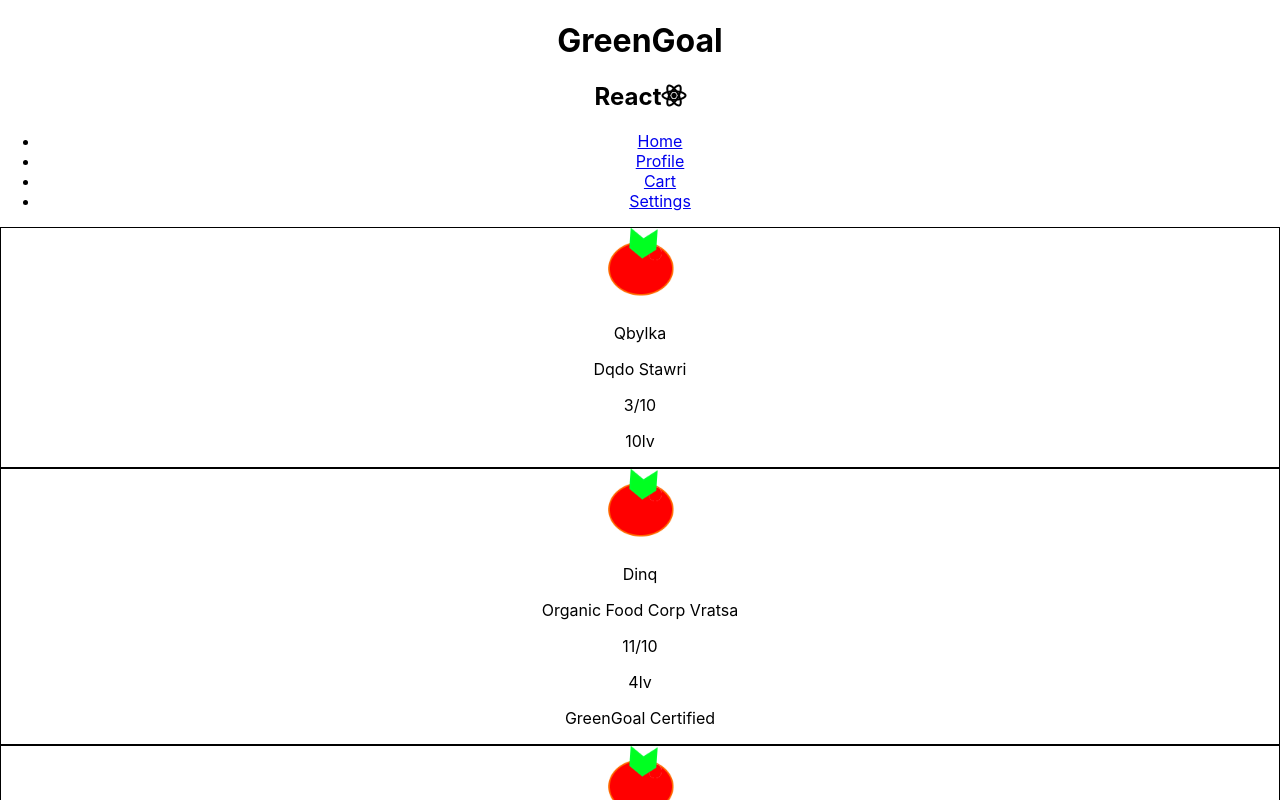
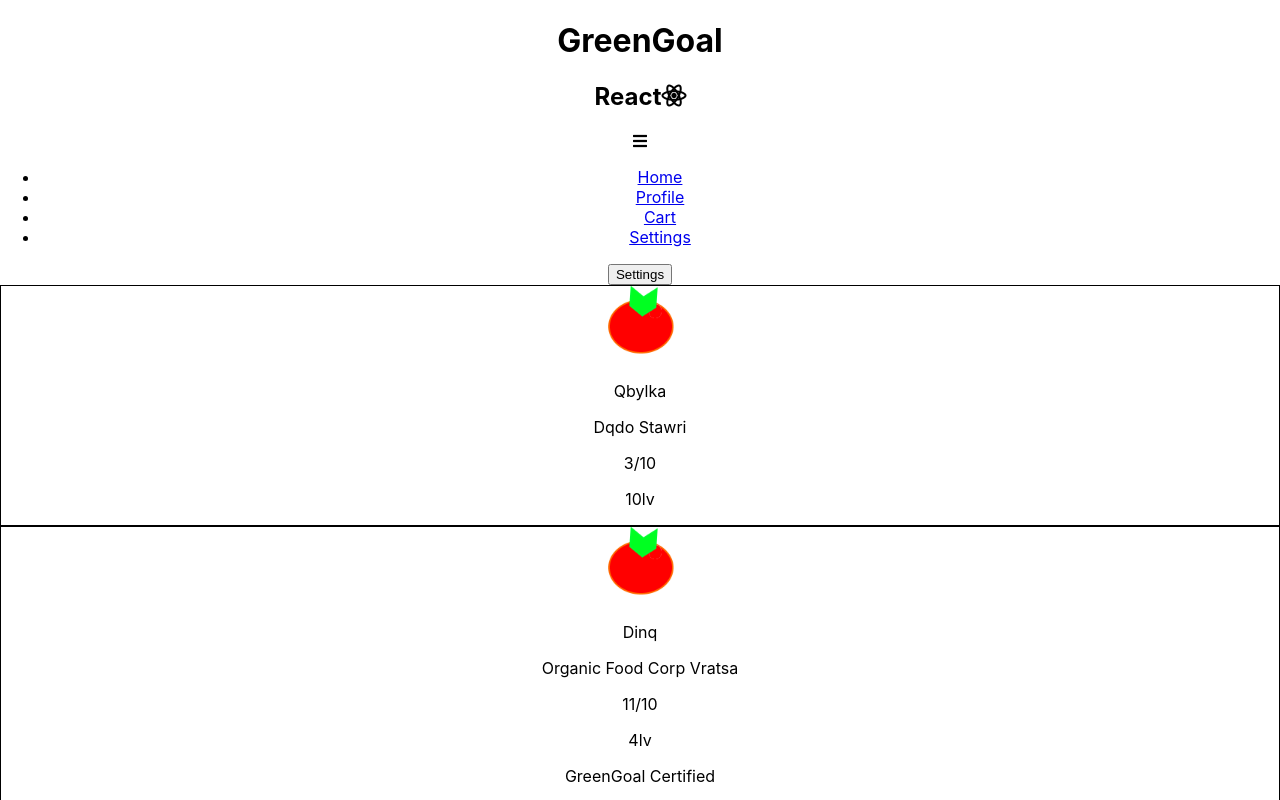
Before and after one commit to ZariProjects/Hack_Tues_GG, a React (Create React App) app in the folder green_goal/: page / in a window 1280 px wide. Shown: the top 800 px of the page. Built offline with nearby package versions, Linux system fonts and the light colour scheme.

Commit message:
complete navbar
От към бекенд всичко му е готово, остава да се направи фронтенд и ще е топ

```diff
--- a/green_goal/src/components/Button/Button.js
+++ b/green_goal/src/components/Button/Button.js
@@ -0,0 +1,32 @@
+import React from 'react'
+import './Button.css'
+
+const STYLES = [
+    'btn--primary',
+    'btn--outline'
+]
+
+const SIZES = [
+    'btn--medium',
+    'btn--large'
+]
+
+export const Button = ({
+    children,
+    type,
+    onClick,
+    buttonStyle,
+    buttonSize
+}) => {
+    const checkButtonStyle = STYLES.includes(buttonStyle) ? buttonStyle : STYLES[0]
+
+    const checkButtonSize = SIZES.includes(buttonSize) ? buttonSize : SIZES[0]
+
+    return(
+        <button className={`btn ${checkButtonStyle} ${checkButtonSize}`} onClick={onClick}
+        type={type}>
+            {children}
+        </button>
+    )
+}
+//За фронтендърите, пича и тук написа фронтенда, но вие може да го промените и да го направите по-як или да напишете съвсем различен
--- a/green_goal/src/components/NavigationBar/NavigationBar.js
+++ b/green_goal/src/components/NavigationBar/NavigationBar.js
@@ -1,16 +1,23 @@
 import React, { Component } from 'react';
-import {MenuItems} from "./MenuItems"
+import {MenuItems} from './MenuItems'
+import { Button } from '../Button/Button'
 import './NavigationBar.css'
 
 class Navbar extends Component {
+    state = { clicked: false}
+
+    handleClick = () => {
+        this.setState({clicked: !this.state.clicked})
+    }
+
     render() {
         return(
             <nav className = "NavbarItems">
                 <h1 className="navbar-logo">React<i className="fab fa-react"></i></h1>
-                <div className="menu-icon">
-
+                <div className="menu-icon" onClick={this.handleClick}>
+                    <i className={this.state.clicked ? 'fas fa-times' : 'fas fa-bars'}></i>
                 </div>
-                <ul>
+                <ul className={this.state.clicked ? 'nav-menu active' : 'nav-menu'}>
                     {MenuItems.map((item,index) => {
                         return (
                             <li key = {index}>
@@ -23,6 +30,7 @@ class Navbar extends Component {
                         )
                     })}
                 </ul>
+                <Button> Settings</Button>
             </nav>
         )
     }
```
